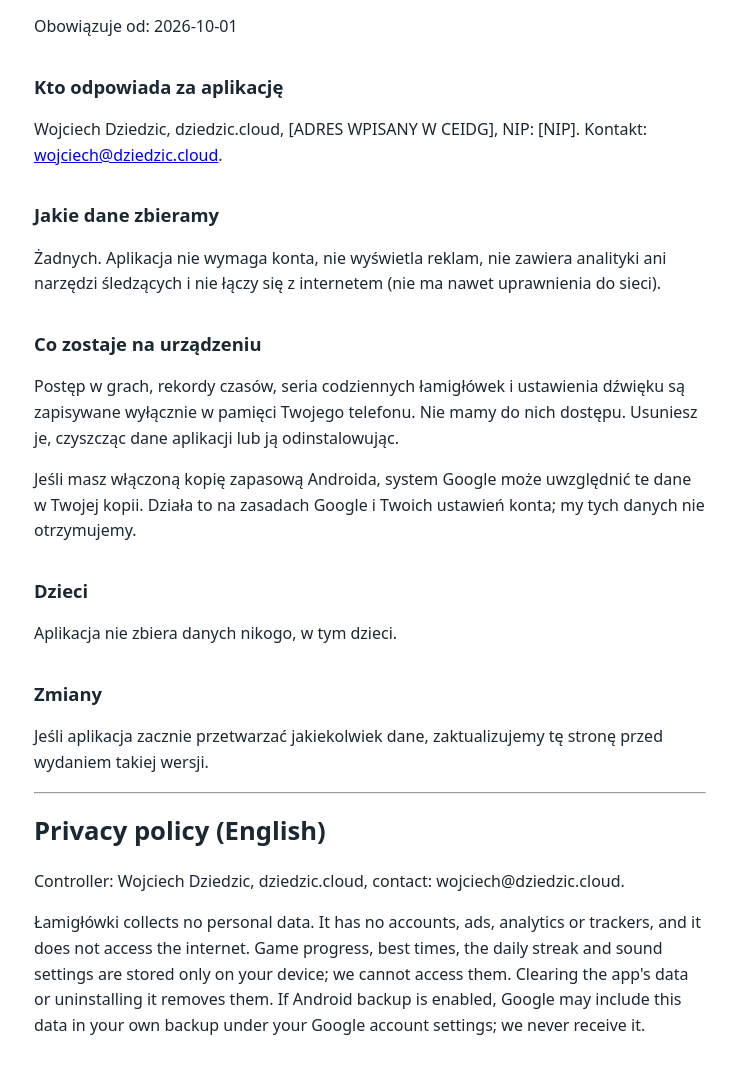
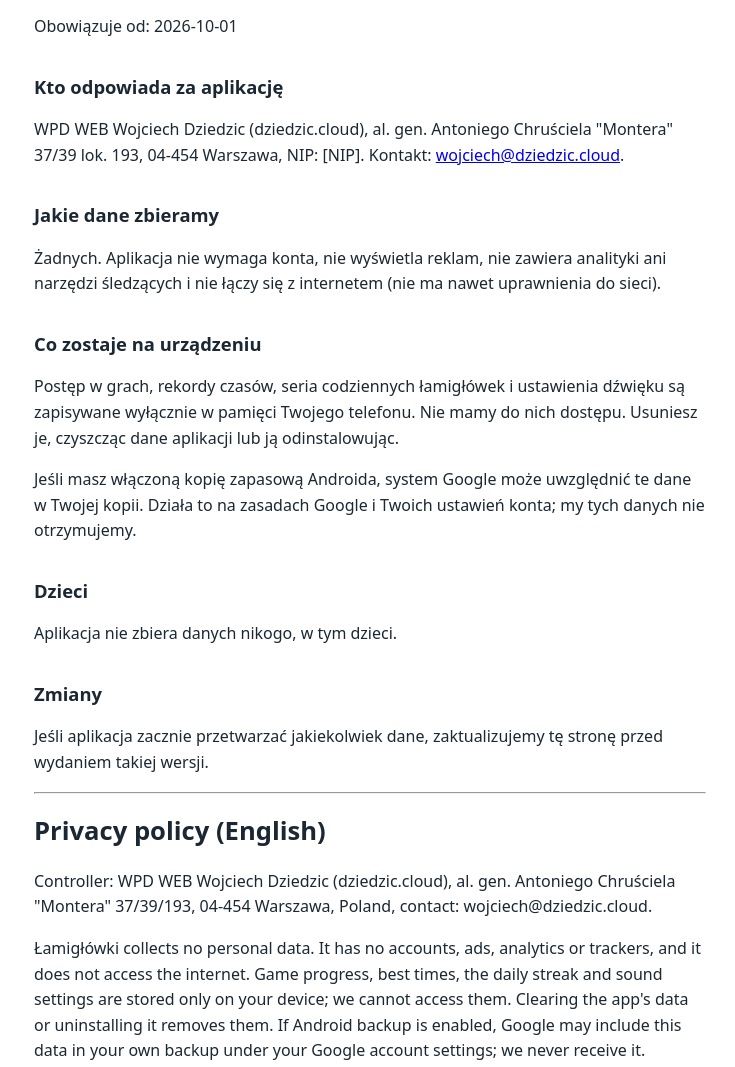
Before and after one commit to wojtekdziedzic/lamiglowki, a website: page store/privacy-policy.html in a window 1280 px wide. Shown: the part 76-1143 px from the top of the page, without its empty margins (270-1005 px from the left). Drawn offline with Linux system fonts and the light colour scheme.

Commit message:
Store kit: legal developer name and address
Co-Authored-By: Claude Opus 5.5 <noreply@anthropic.com>
Claude-Session: https://claude.ai/code/session_01FkpMSu4WSMw9cuqCdnTYSC

```diff
--- a/store/privacy-policy.html
+++ b/store/privacy-policy.html
@@ -14,7 +14,7 @@
 <p>Obowiązuje od: 2026-10-01</p>
 
 <h2>Kto odpowiada za aplikację</h2>
-<p>Wojciech Dziedzic, dziedzic.cloud, [ADRES WPISANY W CEIDG], NIP: [NIP].
+<p>WPD WEB Wojciech Dziedzic (dziedzic.cloud), al. gen. Antoniego Chruściela "Montera" 37/39 lok. 193, 04-454 Warszawa, NIP: [NIP].
 Kontakt: <a href="mailto:wojciech@dziedzic.cloud">wojciech@dziedzic.cloud</a>.</p>
 
 <h2>Jakie dane zbieramy</h2>
@@ -37,7 +37,7 @@ Działa to na zasadach Google i Twoich ustawień konta; my tych danych nie otrzy
 
 <h1 lang="en">Privacy policy (English)</h1>
 <div lang="en">
-<p>Controller: Wojciech Dziedzic, dziedzic.cloud, contact: wojciech@dziedzic.cloud.</p>
+<p>Controller: WPD WEB Wojciech Dziedzic (dziedzic.cloud), al. gen. Antoniego Chruściela "Montera" 37/39/193, 04-454 Warszawa, Poland, contact: wojciech@dziedzic.cloud.</p>
 <p>Łamigłówki collects no personal data. It has no accounts, ads, analytics or trackers, and it does not
 access the internet. Game progress, best times, the daily streak and sound settings are stored only on your
 device; we cannot access them. Clearing the app's data or uninstalling it removes them. If Android backup is
```
Also changed, not shown: store/PLAY_STORE.md (+1 -0 lines).
